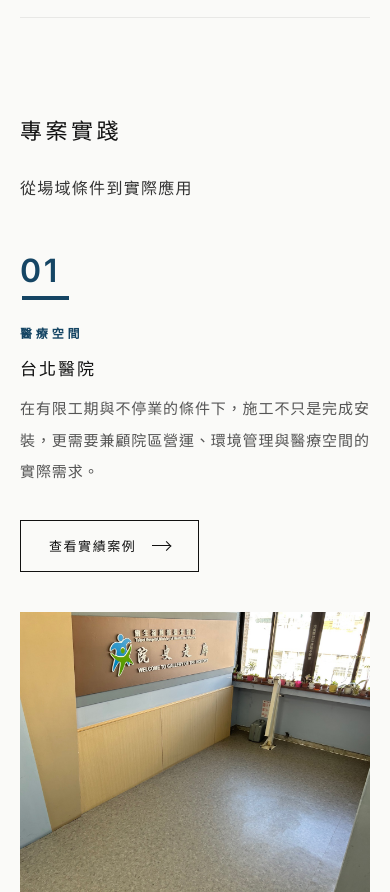
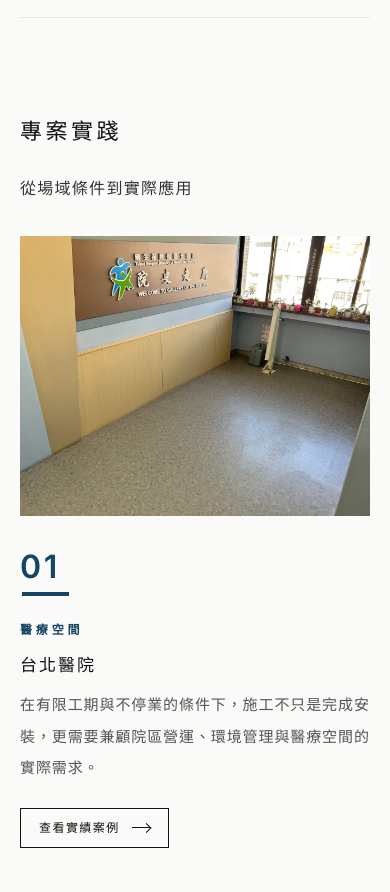
Before and after one commit to oneezh96/dehung-website, a plain HTML site: page index.html in a window 390 px wide. Shown: the part 2623-3515 px from the top of the page. Drawn offline with Linux system fonts and the light colour scheme.

Commit message:
手機版：專案實踐改為照片在前，全站按鈕縮小
Co-Authored-By: Claude Opus 5.5 <noreply@anthropic.com>

```diff
--- a/index.html
+++ b/index.html
@@ -110,7 +110,7 @@
     </section>
 
     <!-- 專案實踐 -->
-    <section class="section block two-col">
+    <section class="section block two-col practice">
       <div class="split__body">
         <h2 class="h3">專案實踐</h2>
         <p class="text-large split__intro">從場域條件到實際應用</p>
--- a/styles.css
+++ b/styles.css
@@ -1088,7 +1088,16 @@ body:has(.contact) .site-header::before { -webkit-backdrop-filter: none; backdro
   .hero__aside .text-large { font-size: 14px; color: rgba(255, 255, 255, 0.7); }
   .hero__aside .hero__statement { font-size: 15px; color: var(--logo-white); }
   .hero .btn-group { gap: 12px; }
-  .hero .btn-group .btn { height: 40px; gap: 12px; padding: 0 18px; font-size: 12px; }
+  /* phone buttons: smaller everywhere so they sit in proportion with 15px body text */
+  .btn { height: 40px; gap: 12px; padding: 0 18px; font-size: 12px; }
+  /* 專案實踐: heading and intro, then the photo, then the case — same order as the 場域 section */
+  .practice { row-gap: 0; }
+  .practice .split__body { display: contents; }
+  .practice .h3 { order: 1; }
+  .practice .split__intro { order: 2; }
+  .practice .split__img { order: 3; margin-top: 32px; }
+  .practice .case { order: 4; padding-top: 32px; }
+  .practice .case .btn { margin-top: 24px; }
   /* on narrow screens, wrap Chinese headings and lead text only at punctuation (，、。) so words
      are not split and no line ends with one or two orphan characters; anywhere-break is the fallback */
   .h1, .h2, .h3, .text-large { word-break: keep-all; overflow-wrap: anywhere; }
```
